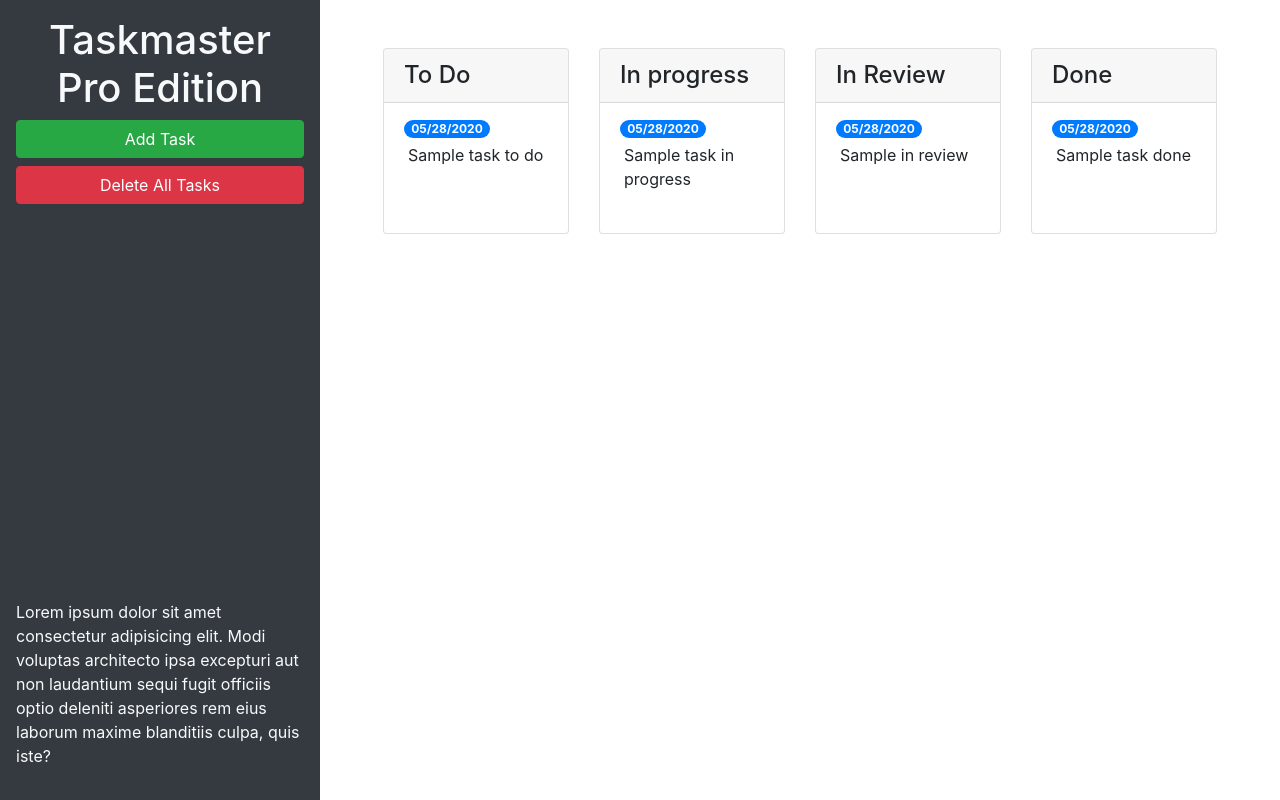
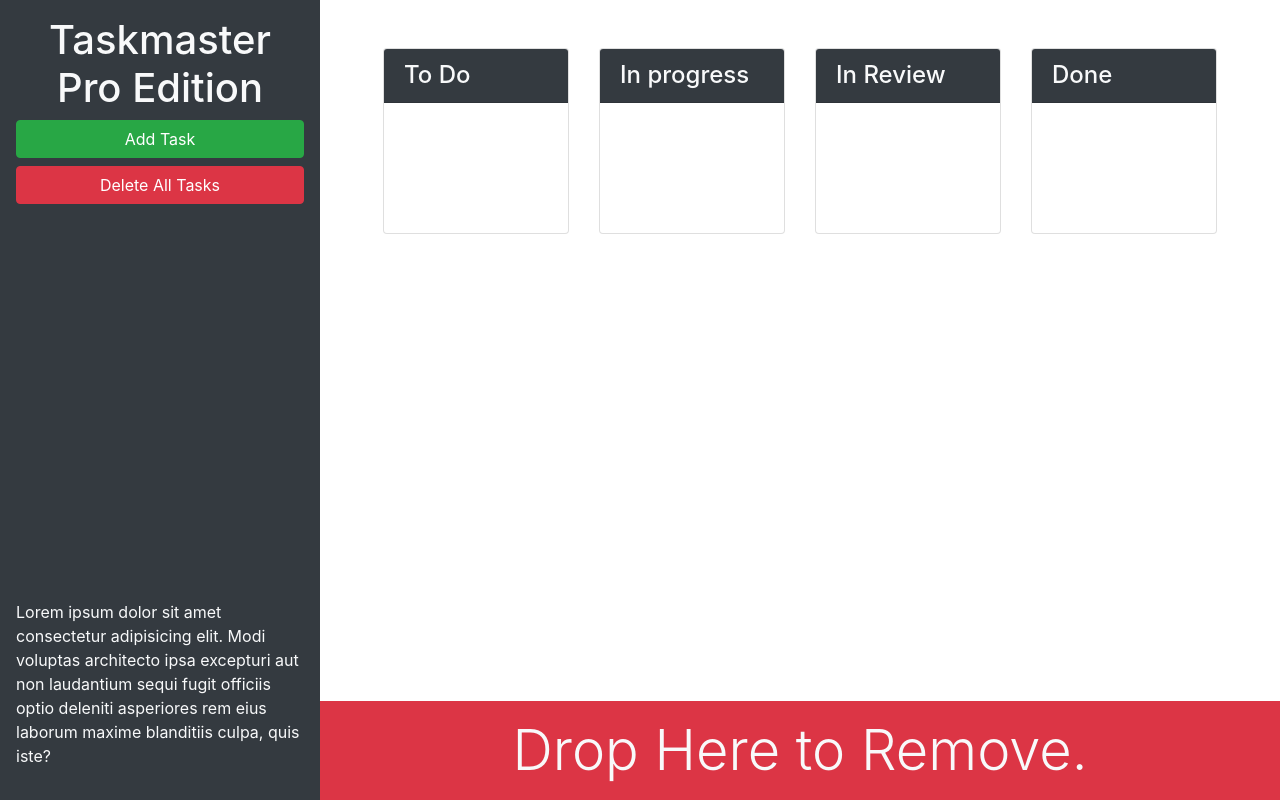
Before and after one commit to Lclark31/taskmaster-pro, a plain HTML site: page index.html in a window 1280 px wide. Drawn offline with nearby package versions, Linux system fonts and the light colour scheme.

Commit message:
bootstrap dropbox

```diff
--- a/index.html
+++ b/index.html
@@ -11,71 +11,56 @@
 
   <body>
     <div class="row min-vh-100 no-gutters">
-      <header class="col-12 col-lg-3 bg-dark text-light d-flex flex-column p-4 p-lg-3">
+      <header class="col-12 col-lg-3 bg-dark text-light d-flex flex-column p-4 p-lg-3 sticky-top">
         <h1 class="text-center">Taskmaster Pro Edition</h1>
         <button id="create-task" class="btn btn-block btn-success" data-toggle="modal" data-target="#task-form-modal">Add Task</button>
         <button id="remove-tasks" class="btn btn-block btn-danger">Delete All Tasks</button>
-        <p class="mt-auto">
+        <p class="mt-auto d-none d-lg-block">
           Lorem ipsum dolor sit amet consectetur adipisicing elit. Modi voluptas architecto ipsa excepturi aut non laudantium sequi fugit officiis optio
           deleniti asperiores rem eius laborum maxime blanditiis culpa, quis iste?
         </p>
       </header>
-      <main class="col-12 col-lg-9">
+      <main class="col-12 col-lg-9 d-flex flex-column">
         <div class="m-5 row justify-content-around">
           <div class="col-12 col-md-6 col-xl-3 mb-3">
             <div class="card">
-              <h4 class="card-header">
+              <h4 class="card-header bg-dark text-light">
                 To Do
               </h4>
-              <ul id="list-toDo" class="list-group list-group-flush">
-                <li class="list-group-item">
-                  <span class="badge badge-primary badge-pill">05/28/2020</span>
-                  <p class="m-1">Sample task to do</p>
-                </li>
-              </ul>
+              <ul id="list-toDo" class="list-group list-group-flush"></ul>
             </div>
           </div>
           <div class="col-12 col-md-6 col-xl-3 mb-3">
             <div class="card">
-              <h4 class="card-header">
+              <h4 class="card-header bg-dark text-light">
                 In progress
               </h4>
-              <ul id="list-toDo" class="list-group list-group-flush">
-                <li class="list-group-item">
-                  <span class="badge badge-primary badge-pill">05/28/2020</span>
-                  <p class="m-1">Sample task in progress</p>
-                </li>
-              </ul>
+              <ul id="list-toDo" class="list-group list-group-flush"></ul>
             </div>
           </div>
           <div class="col-12 col-md-6 col-xl-3 mb-3">
             <div class="card">
-              <h4 class="card-header">
+              <h4 class="card-header bg-dark text-light">
                 In Review
               </h4>
-              <ul id="list-toDo" class="list-group list-group-flush">
-                <li class="list-group-item">
-                  <span class="badge badge-primary badge-pill">05/28/2020</span>
-                  <p class="m-1">Sample in review</p>
-                </li>
-              </ul>
+              <ul id="list-toDo" class="list-group list-group-flush"></ul>
             </div>
           </div>
           <div class="col-12 col-md-6 col-xl-3 mb-3">
             <div class="card">
-              <h4 class="card-header">
+              <h4 class="card-header bg-dark text-light">
                 Done
               </h4>
-              <ul id="list-toDo" class="list-group list-group-flush">
-                <li class="list-group-item">
-                  <span class="badge badge-primary badge-pill">05/28/2020</span>
-                  <p class="m-1">Sample task done</p>
-                </li>
-              </ul>
+              <ul id="list-toDo" class="list-group list-group-flush"></ul>
+            </div>
+          </div>
+        </div>
+          <div id="trash" class="mt-auto">
+            <div class="w-100 bg-danger p-3 text-center text-light display-4">
+              Drop Here to Remove.
             </div>
           </div>
       </main>
-    </div>
 
     <!-- Modal -->
     <div class="modal fade" id="task-form-modal" tabindex="-1" role="dialog" aria-labelledby="task-form-modal" aria-hidden="true">
```
